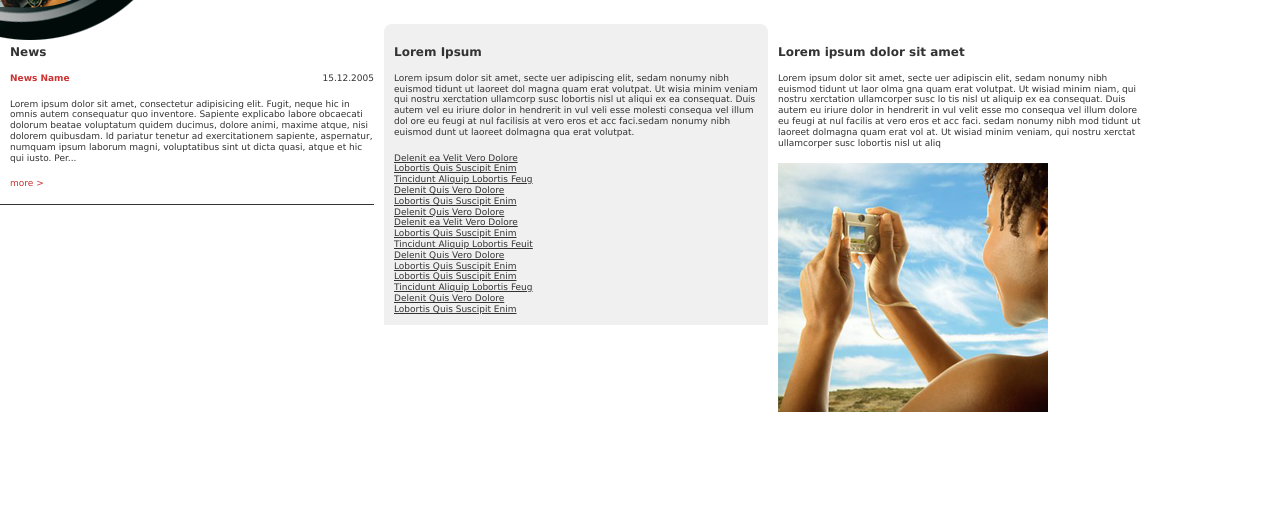
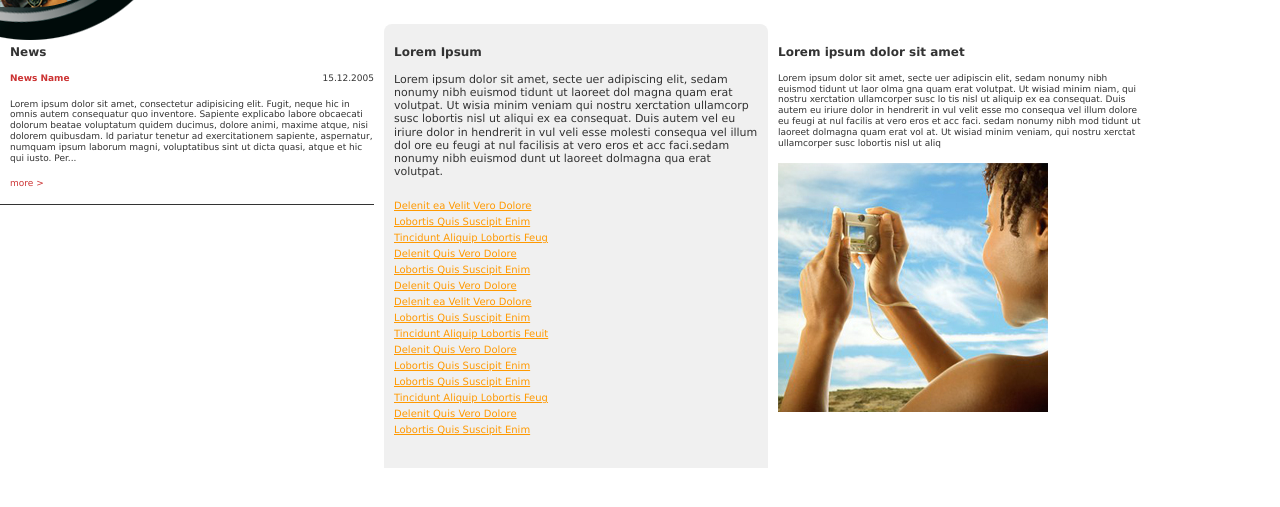
Before and after one commit to olegsorokin/interview-062017, a website: page app/index.html in a window 1280 px wide. Shown: the part 203-710 px from the top of the page. Drawn offline with nearby package versions, Linux system fonts and the light colour scheme; files that its build step writes are made by us from their sources.

Commit message:
Добавил стили к центральному блоку

```diff
--- /dev/null
+++ b/app/sass/_blocks/_middle-info.sass
@@ -0,0 +1,10 @@
+.middle-info p
+	font-size: 1.1rem
+
+.middle-info__list
+	margin: 2rem 0
+
+.middle-info__link
+	font-size: 1rem
+	color: $orange
+	line-height: 1.6
--- a/app/sass/main.sass
+++ b/app/sass/main.sass
@@ -33,3 +33,4 @@ a
 
 @import "_blocks/main-column"
 @import "_blocks/news"
+@import "_blocks/middle-info"
```
